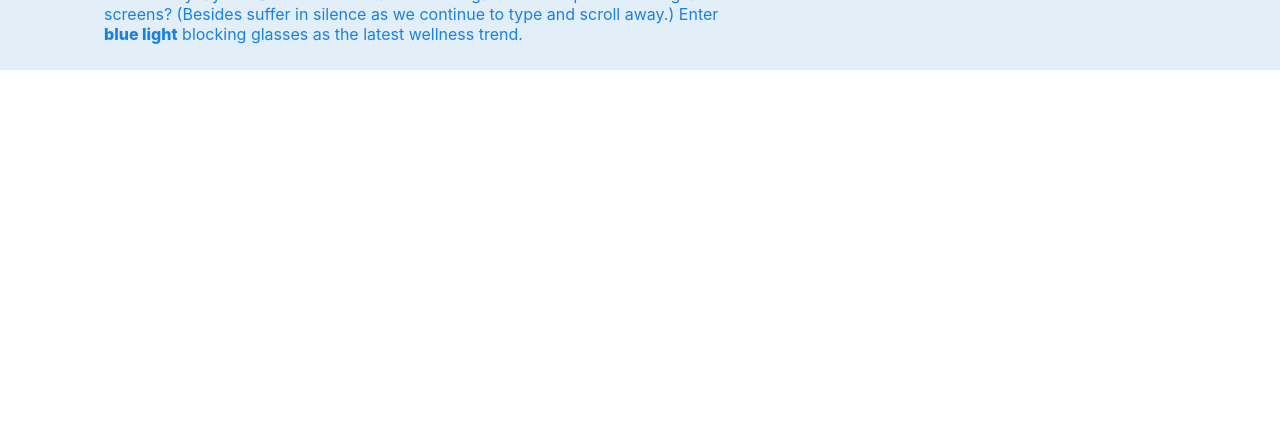
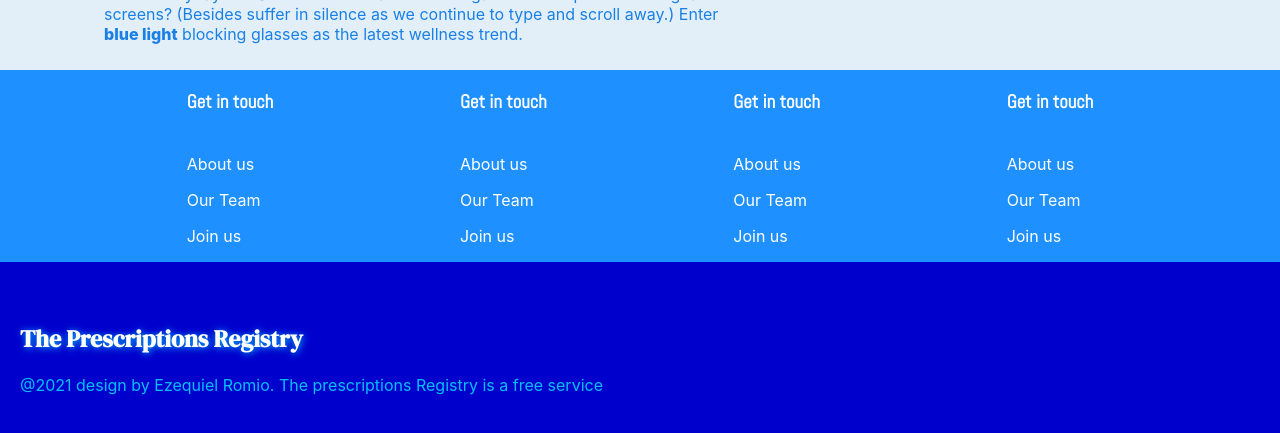
Before and after one commit to EzequielRomio/ThePrescriptionsRegistry, a React (Create React App) app in the folder client/: page / in a window 1280 px wide. Shown: the part 1479-1912 px from the top of the page. Before the commit the page ends 1549 px from the top, so only its background shows below. Built offline with nearby package versions, Linux system fonts and the light colour scheme; no server answers; a web font is replaced by a local one.

Commit message:
footer component and style created

```diff
--- a/client/src/App.js
+++ b/client/src/App.js
@@ -2,6 +2,8 @@ import {Route} from 'react-router-dom'
 
 import NavBar from './components/NavBar/NavBar.jsx';
 import LandingPage from './components/LandingPage/LandingPage.jsx';
+import Footer from './components/Footer/Footer.jsx'
+
 import './App.css';
 
 function App() {
@@ -9,6 +11,7 @@ function App() {
     <div>
       <Route path='/' component={NavBar}/>
       <Route exact path='/' component={LandingPage}/>
+      <Route path='/' component={Footer} />
     </div>
   );
 }
--- /dev/null
+++ b/client/src/components/Footer/Footer.css
@@ -0,0 +1,47 @@
+footer {
+    display: flex;
+    flex-direction: column;
+}
+
+footer h3 {
+    margin-top: 20px;
+    margin-bottom: 40px;
+}
+
+footer p:hover{
+    text-decoration-line: underline;
+    text-decoration-color: white;
+}
+
+#footerTop {
+    display: flex;
+    align-items: center;
+    justify-content: space-evenly;
+    background-color: dodgerblue;
+    color: white;
+}
+
+
+#footerBottom {
+    display: flex;
+    flex-direction: column;
+    align-items: flex-start;
+    background-color: mediumblue;
+    color: white;
+    padding-top: 60px;
+    padding-bottom: 60px;
+}
+
+#footerTitle {
+    /* margin-top: 40px; */
+    margin-bottom: 20px;
+    margin-left: 20px;
+    font-size: 24px;
+    text-shadow: 1px 1px 7px deepskyblue;
+}
+
+footer span {
+    margin-left: 20px;
+    /* margin-bottom: 40px; */
+    color:deepskyblue;
+}
--- /dev/null
+++ b/client/src/components/Footer/Footer.jsx
@@ -0,0 +1,71 @@
+import React from 'react';
+import {Link} from 'react-router-dom';
+
+import './Footer.css'
+
+const Footer = () => {
+    return (
+        <footer>
+            <div id='footerTop'>
+                <div>
+                    <h3 className='h3Font'>Get in touch</h3>
+                    <Link>
+                        <p>About us</p>
+                    </Link>
+                    <Link>
+                        <p>Our Team</p>
+                    </Link>
+                    <Link>
+                        <p>Join us</p>
+                    </Link>
+                </div>
+
+                <div>
+                    <h3 className='h3Font'>Get in touch</h3>
+                    <Link>
+                        <p>About us</p>
+                    </Link>
+                    <Link>
+                        <p>Our Team</p>
+                    </Link>
+                    <Link>
+                        <p>Join us</p>
+                    </Link>
+                </div>
+                <div>
+                    <h3 className='h3Font'>Get in touch</h3>
+                    <Link>
+                        <p>About us</p>
+                    </Link>
+                    <Link>
+                        <p>Our Team</p>
+                    </Link>
+                    <Link>
+                        <p>Join us</p>
+                    </Link>
+                </div>
+                <div>
+                    <h3 className='h3Font'>Get in touch</h3>
+                    <Link>
+                        <p>About us</p>
+                    </Link>
+                    <Link>
+                        <p>Our Team</p>
+                    </Link>
+                    <Link>
+                        <p>Join us</p>
+                    </Link>
+                </div>
+
+            </div>
+            <div id='footerBottom'>
+                <h1 className='titleFont' id='footerTitle'>
+                    The Prescriptions Registry
+                </h1>
+                <span>@2021 design by Ezequiel Romio. The prescriptions Registry is a free service</span>
+            </div>
+        </footer>
+    )
+}
+
+export default Footer;
```
